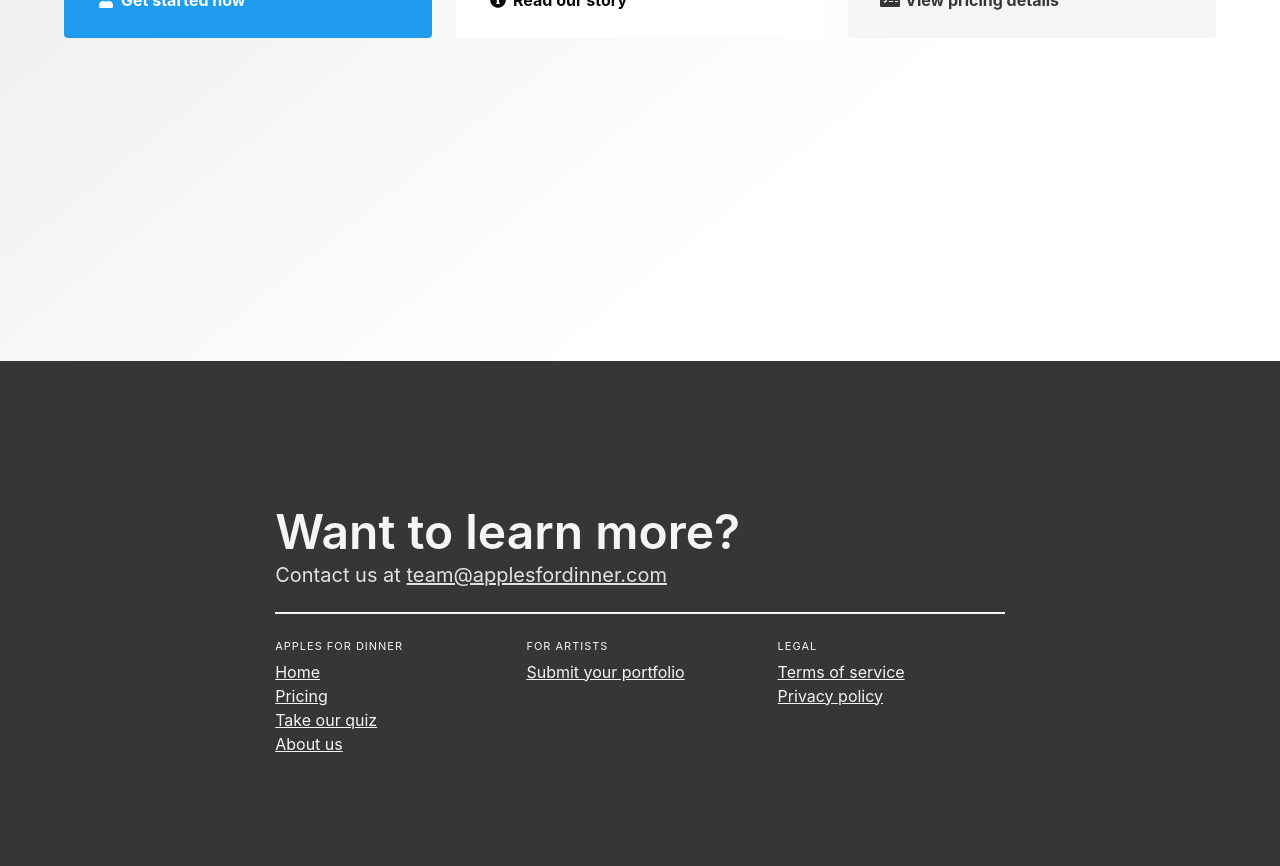
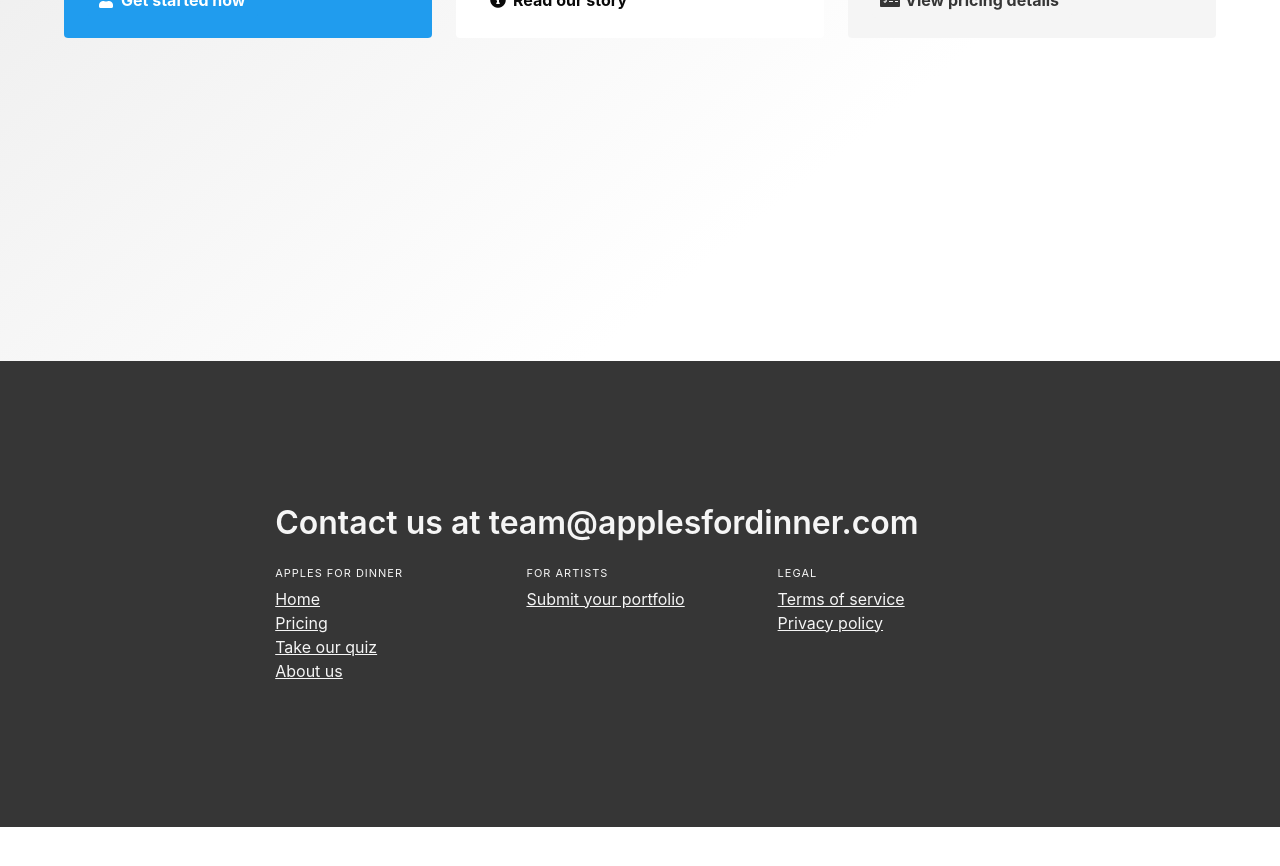
Before and after one commit to kofigumbs/apples-for-dinner, a Jekyll site: the page built from index.html, in a window 1280 px wide and 900 px high, scrolled down 2339 px. Shown: the top 866 px of the window. Built offline with Jekyll 4.4.1, drawn with Linux system fonts in a browser that asks for light colours; comment, search, counter and statistics services are not loaded; after the commit the page ends 3166 px from its top, so only the background shows below that.

Commit message:
Simplify footer

```diff
--- a/_layouts/base.html
+++ b/_layouts/base.html
@@ -41,9 +41,7 @@
         <div class="footer-columns">
           <div class="columns is-centered">
             <div class="column is-three-fifths">
-              <h1 class="title is-1">Want to learn more?</h1>
-              <p class="subtitle">Contact us at <u><a href="mailto:team@applesfordinner.com">team@applesfordinner.com</a></u></p>
-              <hr>
+              <p class="title">Contact us at <a href="mailto:team@applesfordinner.com">team@applesfordinner.com</a></p>
               <div class="columns">
                 <div class="column">
                   <p class="heading">Apples for Dinner</p>
```
